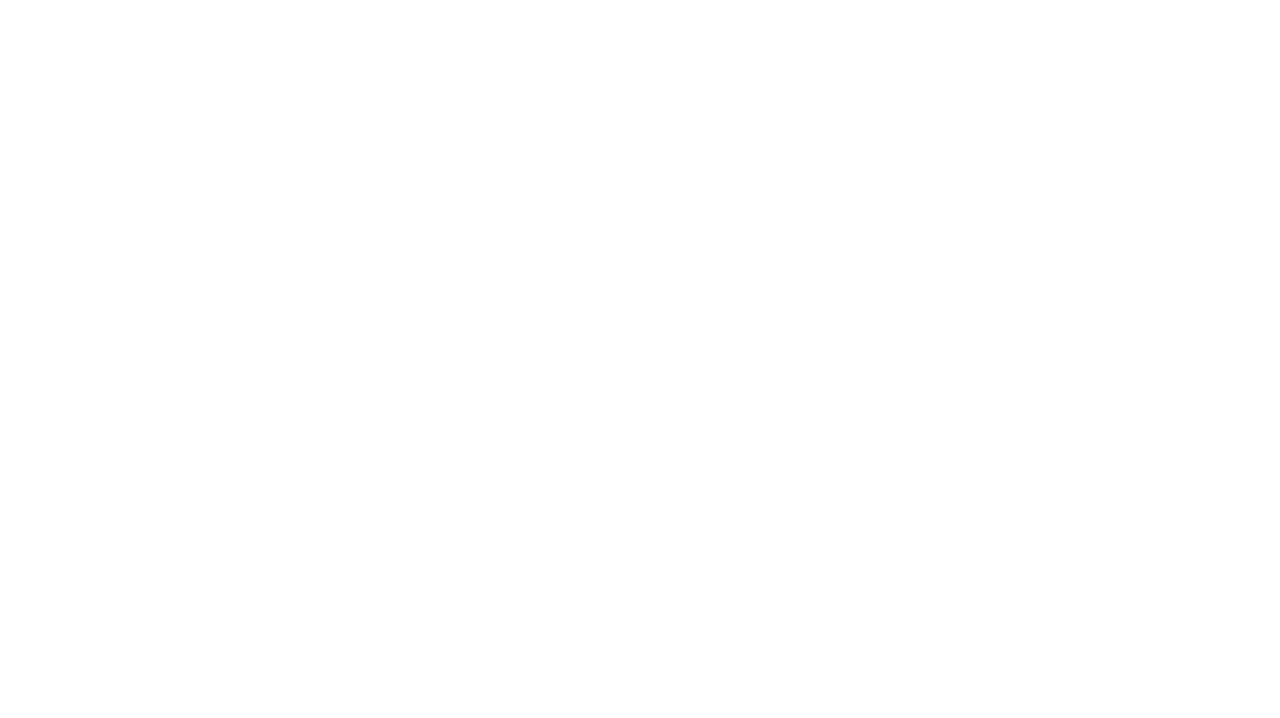
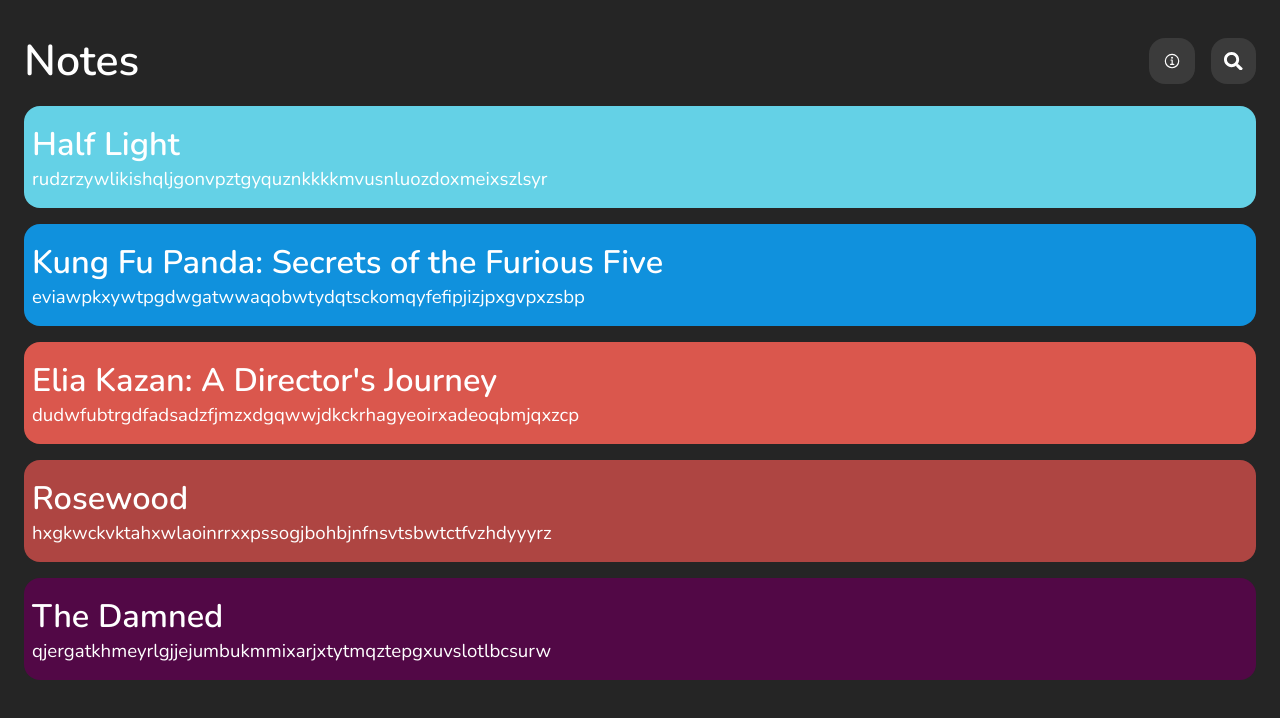
Before and after one commit to llmandres/Node, a React (Vite) app in the folder reactTest/: page / in a window 1280 px wide. Shown: the top 718 px of the page. Built offline with nearby package versions, Linux system fonts and the light colour scheme.

Commit message:
React ++

```diff
--- a/reactTest/package.json
+++ b/reactTest/package.json
@@ -11,7 +11,8 @@
   },
   "dependencies": {
     "react": "^18.3.1",
-    "react-dom": "^18.3.1"
+    "react-dom": "^18.3.1",
+    "react-icons": "^5.4.0"
   },
   "devDependencies": {
     "@eslint/js": "^9.19.0",
--- a/reactTest/src/App.css
+++ b/reactTest/src/App.css
@@ -0,0 +1,3 @@
+.app{
+    margin: var(--spacing-xl) var(--spacing-lg);
+}
--- a/reactTest/src/App.jsx
+++ b/reactTest/src/App.jsx
@@ -1,11 +1,17 @@
 import  React  from 'react'
+import Note from './pages/Note'
+/*Las cosas se importan donde se vayan a utilizar */
+
 
 import './App.css'
 
 function App() {
-
-
-
+    /* */
+    return(
+        <div className='app'>
+        <Note/>
+        </div>
+    )
 }
 
 export default App
--- a/reactTest/src/components/ButtonIcon.jsx
+++ b/reactTest/src/components/ButtonIcon.jsx
@@ -0,0 +1,15 @@
+import  React  from 'react'
+import { FaSearch } from "react-icons/fa"; /* Import del icon*/
+import '../styles/ButtonIcon.css'
+
+
+export default function ButtonIcon(props) {
+    /* REACT ICONS WEB*/
+    /*Al componente ButtonIcon le pasamos una propiedas, haciendo que llame a su hijo , puesto en el App.jsx*/
+    return(
+        <button className='buttonIcon'>
+            {props.icon}
+        </button>
+    )
+
+}
--- a/reactTest/src/components/Header.jsx
+++ b/reactTest/src/components/Header.jsx
@@ -0,0 +1,18 @@
+import  React  from 'react'
+import '../styles/Header.css'
+import ButtonIcon from './ButtonIcon'
+/* */
+import { FaSearch } from "react-icons/fa";
+import { IoInformationCircleOutline } from "react-icons/io5";
+
+
+export default function Header(props) {
+    /* Con esto le decimos que le ponga todo lo que le pongamos como hijo */
+    return(
+        <header className='header'>
+
+            {props.children}
+        </header>
+    )
+
+}
--- a/reactTest/src/components/NoteItem.jsx
+++ b/reactTest/src/components/NoteItem.jsx
@@ -0,0 +1,14 @@
+import  React  from 'react'
+import '../styles/NoteItem.css'
+/* */
+
+
+export default function NoteItem(props) {
+    return(
+        <div className='noteItem' style={{backgroundColor : props.color}}>
+            <h1 className='noteItem_title'>{props.title}</h1>
+            <p className='noteItem_desc'>{props.description}</p>
+        </div>
+    )
+
+}
--- a/reactTest/src/index.css
+++ b/reactTest/src/index.css
@@ -1,5 +1,11 @@
+/* Es mejor importar aqui las variables CSS*/
+@import url('./variables.css');
 *{
   padding: 0;
   box-sizing: border-box;
   margin: 0;
 }
+body{
+  background-color: var(--color-primary);
+  font-family: var(--font-primary);
+}
--- a/reactTest/src/pages/Note.jsx
+++ b/reactTest/src/pages/Note.jsx
@@ -0,0 +1,40 @@
+import  React  from 'react'
+import  ButtonIcon  from '../components/ButtonIcon.jsx'
+import  Header  from '../components/Header.jsx'
+import NoteItem from '../components/NoteItem.jsx';
+import { FaSearch } from "react-icons/fa";
+import { IoInformationCircleOutline } from "react-icons/io5";
+/*Las cosas se importan donde se vayan a utilizar */
+
+
+import '../styles/Note.css'
+
+function Note() {
+
+    const data = [{"id":"6597173e-d600-4d77-972c-0a42b655726d","titulo":"Half Light","descripcion":"rudzrzywlikishqljgonvpztgyquznkkkkmvusnluozdoxmeixszlsyr","color":"#64d1e6"},
+        {"id":"7875ba39-a73f-4751-926d-8871547848c3","titulo":"Kung Fu Panda: Secrets of the Furious Five","descripcion":"eviawpkxywtpgdwgatwwaqobwtydqtsckomqyfefipjizjpxgvpxzsbp","color":"#1091dd"},
+        {"id":"09acb98e-f954-4162-89e8-675440925a90","titulo":"Elia Kazan: A Director's Journey","descripcion":"dudwfubtrgdfadsadzfjmzxdgqwwjdkckrhagyeoirxadeoqbmjqxzcp","color":"#da574d"},
+        {"id":"489a4139-47fe-41cb-9b0a-540beb57cc3d","titulo":"Rosewood","descripcion":"hxgkwckvktahxwlaoinrrxxpssogjbohbjnfnsvtsbwtctfvzhdyyyrz","color":"#ae4542"},
+        {"id":"620bdc1b-489f-4659-84c7-d209ebaa6724","titulo":"The Damned","descripcion":"qjergatkhmeyrlgjjejumbukmmixarjxtytmqztepgxuvslotlbcsurw","color":"#520846"}]
+    /* */
+    return(
+        <>
+        <Header>
+            <h1 className='note__title'>Notes</h1>
+                <div className='note__groupIcon'>
+                <ButtonIcon icon={<IoInformationCircleOutline/>}/>
+                <ButtonIcon icon={<FaSearch/>}/>
+                </div>
+        </Header>
+        <div className='note_container'>
+        {data.map(elem => <NoteItem key={elem.key} title={elem.titulo} description={elem.descripcion} color={elem.color}/>)}
+
+
+        </div>
+
+
+    </>
+    )
+}
+
+export default Note
--- /dev/null
+++ b/reactTest/src/styles/ButtonIcon.css
@@ -0,0 +1,15 @@
+/*A pesar de que el css del icon se use en APP.jsx se sigue podiendo realizar el css aqui */
+.buttonIcon{
+    background-color: var(--color-terciario);
+    border: none;
+    padding:1em;
+    border-radius: 16px;
+    color: var(--color-secundary);
+    display: flex;
+    align-items: center;
+    justify-content: center;
+}
+.buttonIcon svg{
+    width: var(--fs-base);
+    height: var(--fs-base);
+}
--- /dev/null
+++ b/reactTest/src/styles/Header.css
@@ -0,0 +1,5 @@
+.header{
+    display: flex;
+    justify-content: space-between;
+    align-items: center;
+}
--- /dev/null
+++ b/reactTest/src/styles/Note.css
@@ -0,0 +1,15 @@
+.note__title{
+    font-weight: var(--fw-semibold);
+    font-size: var(--fs-xl);
+    color: var(--color-secundary);
+}
+.note__groupIcon{
+    display: flex;
+    gap: var(--spacing-md);
+}
+.note_container{
+    margin-top: var(--spacing-md);
+    display: flex;
+    flex-direction: column;
+    gap: var(--spacing-md);
+}
--- /dev/null
+++ b/reactTest/src/styles/NoteItem.css
@@ -0,0 +1,17 @@
+.noteItem{
+    background-color: #ed2139;
+    padding: 1em .5em;
+    border-radius: 16px;
+    word-wrap: break-word;
+}
+.noteItem_title{
+    color: var(--color-secundary);
+    font-size: var(--fs-lg);
+    font-weight: var(--fw-semibold);
+}
+.noteItem_desc{
+    color: var(--color-secundary);
+    font-size: var(--fs-base);
+    font-weight: var(--fw-thin);
+
+}
```
Also changed, not shown: 1 other file (tests, documents, lock files or other folders).
